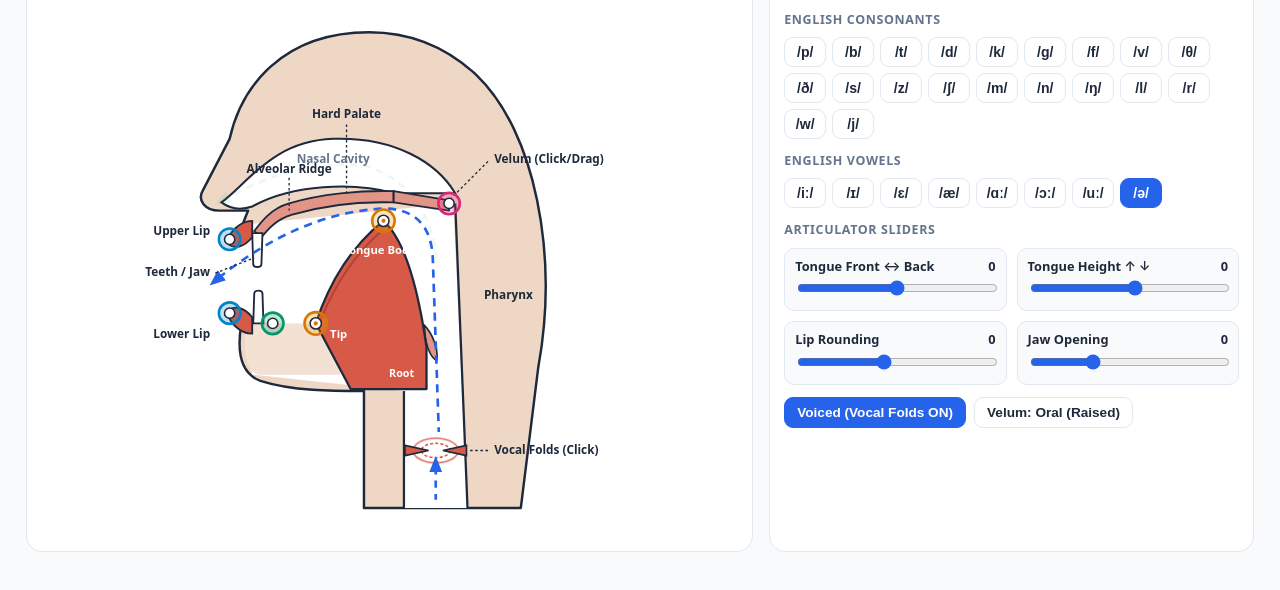
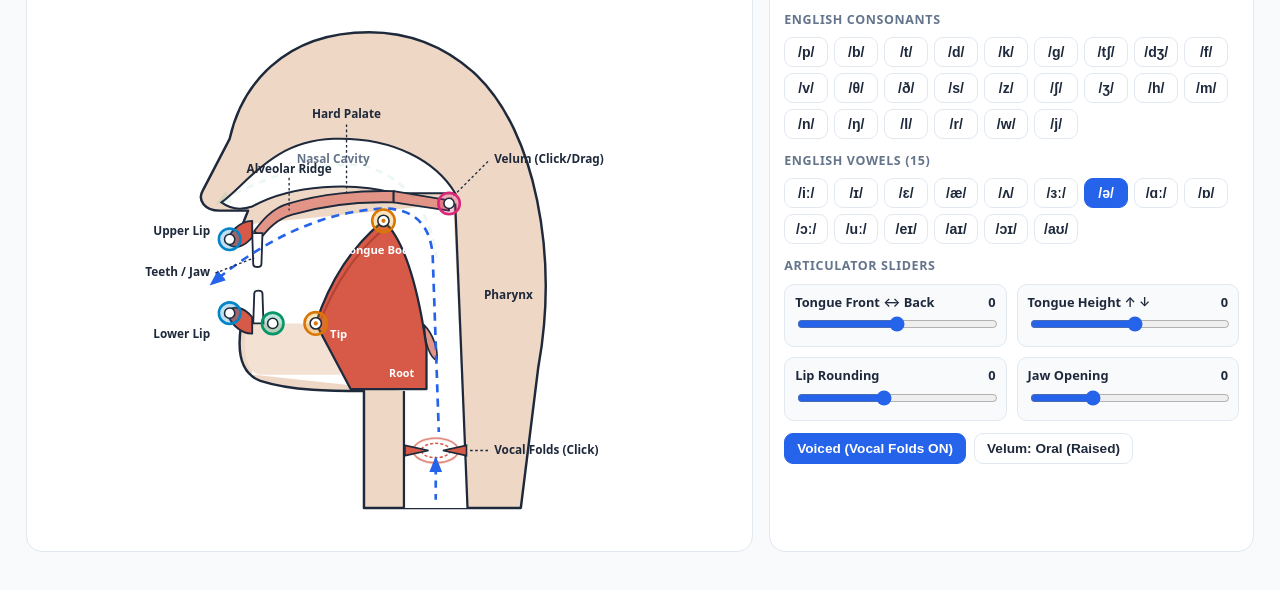
Before and after one commit to leor28/phonetix, a plain HTML site: page index.html in a window 1280 px wide. Shown: the part 184-774 px from the top of the page. Drawn offline with Linux system fonts and the light colour scheme.

Commit message:
Update index.html

```diff
--- a/index.html
+++ b/index.html
@@ -127,7 +127,6 @@
     user-select: none;
   }
 
-  /* Animated Airflow */
   @keyframes flowDash {
     to {
       stroke-dashoffset: -28;
@@ -209,7 +208,7 @@
   }
 
   .preset-btn {
-    min-width: 42px;
+    min-width: 44px;
     padding: 6px 8px;
     font-size: 0.88rem;
     font-weight: 700;
@@ -270,7 +269,6 @@
   </header>
 
   <div class="grid">
-    <!-- Left Diagram Card matching exact reference style -->
     <div class="card">
       <div class="hint-banner">
         💡 اسحب نقاط التحكم مباشرة على اللسان والشفايف والأسنان لتحريكها بحرية (Drag handles directly on the mouth to move tongue, lips &amp; jaw)
@@ -287,7 +285,6 @@
             </marker>
           </defs>
 
-          <!-- Outer Head & Neck Profile (Facing Left) -->
           <path d="M 320 48
                    C 235 48, 195 102, 184 152
                    L 158 202
@@ -306,7 +303,6 @@
                    C 395 62, 360 48, 320 48 Z"
                 fill="#eed7c5" stroke="#1e293b" stroke-width="2.4" stroke-linejoin="round" />
 
-          <!-- Inner Oral / Pharyngeal / Tracheal White Cavity -->
           <path d="M 205 235
                    L 402 215
                    L 416 512
@@ -315,7 +311,6 @@
                    L 206 382 Z"
                 fill="#ffffff" />
 
-          <!-- Nasal Cavity Dome -->
           <path d="M 176 214
                    C 202 195, 226 154, 285 152
                    C 345 150, 386 175, 404 205
@@ -324,7 +319,6 @@
                    C 194 222, 184 220, 176 214 Z"
                 fill="#ffffff" stroke="#1e293b" stroke-width="2" />
 
-          <!-- Hard Palate & Alveolar Ridge -->
           <path d="M 208 242
                    C 214 234, 224 220, 242 215
                    C 272 206, 312 202, 344 203
@@ -333,26 +327,21 @@
                    C 228 231, 220 242, 215 248 Z"
                 fill="#e29587" stroke="#1e293b" stroke-width="1.8" />
 
-          <!-- Divider Line between Hard Palate & Velum -->
           <line x1="344" y1="203" x2="344" y2="214" stroke="#1e293b" stroke-width="1.8" />
 
-          <!-- Upper Tooth (Incisor) -->
           <path d="M 206 244
                    L 216 244
                    L 215 274
                    C 215 278, 207 278, 207 274 Z"
                 fill="#ffffff" stroke="#1e293b" stroke-width="1.8" />
 
-          <!-- Lower Jaw Chin Floor & Lower Tooth Group (Dynamic Y) -->
           <g id="jawGroup">
-            <!-- Chin / Floor of Mouth -->
             <path d="M 202 332
                      L 285 332
                      L 292 382
                      L 212 382
                      C 198 378, 196 352, 202 332 Z"
                   fill="#f3e1d3" />
-            <!-- Lower Tooth (Incisor) -->
             <path d="M 207 332
                    L 217 332
                    L 216 303
@@ -360,35 +349,27 @@
                 fill="#ffffff" stroke="#1e293b" stroke-width="1.8" />
           </g>
 
-          <!-- Pharynx Back Wall & Trachea Walls -->
           <line x1="404" y1="215" x2="416" y2="512" stroke="#1e293b" stroke-width="2.2" />
           <line x1="354" y1="398" x2="354" y2="512" stroke="#1e293b" stroke-width="2.2" />
 
-          <!-- Velum / Soft Palate (Dynamic) -->
           <path id="velumPath" d="M 344 203 L 398 212 L 398 222 L 344 214 Z"
                 fill="#e29587" stroke="#1e293b" stroke-width="1.8" stroke-linejoin="round" />
 
-          <!-- Epiglottis flap at back of tongue -->
           <path id="epiglottisPath" d="M 374 334 C 382 342, 388 358, 386 368 C 380 366, 374 352, 374 334 Z"
                 fill="#e29587" stroke="#1e293b" stroke-width="1.6" />
 
-          <!-- Tongue Body, Tip & Root (Dynamic) -->
           <path id="tonguePath" d="M 268 332 Q 290 255 334 232 Q 368 255 376 355 L 376 396 L 302 396 Z"
                 fill="#d65a47" stroke="#1e293b" stroke-width="2.2" stroke-linejoin="round" />
 
-          <!-- Subtle Inner Tongue Contour Line -->
           <path id="tongueContour" d="M 272 328 Q 294 262 332 242"
                 fill="none" stroke="#b54434" stroke-width="2" stroke-linecap="round" />
 
-          <!-- Upper Lip (Dynamic) -->
           <path id="upperLipPath" d="M 206 232 C 194 232, 182 244, 182 254 C 188 260, 198 258, 206 248 Z"
                 fill="#d65a47" stroke="#1e293b" stroke-width="1.8" stroke-linejoin="round" />
 
-          <!-- Lower Lip (Dynamic) -->
           <path id="lowerLipPath" d="M 206 342 C 194 342, 182 330, 182 320 C 188 314, 198 316, 206 326 Z"
                 fill="#d65a47" stroke="#1e293b" stroke-width="1.8" stroke-linejoin="round" />
 
-          <!-- Vocal Folds at Larynx (Clickable) -->
           <g id="vocalFoldsGroup" style="cursor:pointer;">
             <ellipse id="foldHalo" cx="385" cy="456" rx="22" ry="12" fill="none" stroke="#d65a47" stroke-width="1.6" class="folds-vibrate" />
             <ellipse id="foldInner" cx="385" cy="456" rx="14" ry="7" fill="none" stroke="#d65a47" stroke-width="1.5" stroke-dasharray="3 2" />
@@ -396,96 +377,74 @@
             <polygon points="415,451 392,456 415,461" fill="#d65a47" stroke="#1e293b" stroke-width="1.6" />
           </g>
 
-          <!-- Animated Airflow Arrows (Matching Image) -->
           <g id="airflowLayer">
-            <!-- Trachea upward arrow -->
             <path d="M 385 504 L 385 466"
                   fill="none" stroke="#2563eb" stroke-width="2.6" stroke-dasharray="7 6"
                   marker-end="url(#blueArrow)" class="air-flow-anim" />
-            <!-- Pharynx & Oral Cavity curved arrow -->
             <path id="oralAirArrow" d="M 388 438 L 382 265 Q 378 242 335 232 Q 265 232 168 292"
                   fill="none" stroke="#2563eb" stroke-width="2.6" stroke-dasharray="8 6"
                   marker-end="url(#blueArrow)" class="air-flow-anim" />
-            <!-- Nasal Cavity arrow (visible when velum lowered) -->
             <path id="nasalAirArrow" d="M 386 268 Q 376 196 315 178 Q 245 172 174 214"
                   fill="none" stroke="#059669" stroke-width="2.6" stroke-dasharray="7 6"
                   marker-end="url(#greenArrow)" class="air-flow-anim" />
           </g>
 
-          <!-- Labels & Dotted Leader Lines (Matching Image) -->
           <g id="labelsLayer" font-size="11.5" font-weight="700" fill="#1e293b">
-            <!-- Hard Palate -->
             <text x="298" y="132" text-anchor="middle">Hard Palate</text>
             <line x1="298" y1="138" x2="298" y2="205" stroke="#1e293b" stroke-width="1.3" stroke-dasharray="2.5 2.5" />
 
-            <!-- Nasal Cavity -->
             <text x="285" y="176" text-anchor="middle" fill="#64748b">Nasal Cavity</text>
 
-            <!-- Alveolar Ridge -->
             <text x="242" y="185" text-anchor="middle">Alveolar Ridge</text>
             <line x1="242" y1="190" x2="242" y2="222" stroke="#1e293b" stroke-width="1.3" stroke-dasharray="2.5 2.5" />
 
-            <!-- Velum -->
             <text x="442" y="176">Velum (Click/Drag)</text>
             <line x1="436" y1="174" x2="398" y2="212" stroke="#1e293b" stroke-width="1.3" stroke-dasharray="2.5 2.5" />
 
-            <!-- Upper Lip -->
             <text x="165" y="246" text-anchor="end">Upper Lip</text>
 
-            <!-- Teeth / Jaw -->
             <text x="165" y="286" text-anchor="end">Teeth / Jaw</text>
             <line x1="170" y1="283" x2="208" y2="268" stroke="#1e293b" stroke-width="1.3" stroke-dasharray="2.5 2.5" />
 
-            <!-- Lower Lip -->
             <text x="165" y="346" text-anchor="end">Lower Lip</text>
 
-            <!-- Tongue Labels (White inside tongue) -->
             <text id="lblTongueBody" x="330" y="264" text-anchor="middle" fill="#ffffff" font-size="11">Tongue Body</text>
             <text id="lblTongueTip" x="282" y="346" fill="#ffffff" font-size="11">Tip</text>
             <text id="lblTongueRoot" x="364" y="384" text-anchor="end" fill="#ffffff" font-size="10.5">Root</text>
 
-            <!-- Pharynx -->
             <text x="432" y="308">Pharynx</text>
 
-            <!-- Vocal Folds -->
             <text x="442" y="459">Vocal Folds (Click)</text>
             <line x1="436" y1="456" x2="416" y2="456" stroke="#1e293b" stroke-width="1.3" stroke-dasharray="2.5 2.5" />
           </g>
 
-          <!-- Ring-Style Draggable Handles (Exact Style from Screenshot) -->
-          <!-- Tongue Body Handle (Amber Ring) -->
           <g id="handleTongueBody" class="drag-ring" transform="translate(334, 232)">
             <circle r="11" fill="#f59e0b" fill-opacity="0.28" stroke="#d97706" stroke-width="2.5" />
             <circle r="5.5" fill="#ffffff" stroke="#1e293b" stroke-width="1.5" />
             <circle r="2" fill="#d97706" />
           </g>
 
-          <!-- Tongue Tip Handle (Amber Ring) -->
           <g id="handleTongueTip" class="drag-ring" transform="translate(268, 332)">
             <circle r="11" fill="#f59e0b" fill-opacity="0.28" stroke="#d97706" stroke-width="2.5" />
             <circle r="5.5" fill="#ffffff" stroke="#1e293b" stroke-width="1.5" />
             <circle r="2" fill="#d97706" />
           </g>
 
-          <!-- Upper Lip Handle (Blue Ring) -->
           <g id="handleUpperLip" class="drag-ring" transform="translate(184, 250)">
             <circle r="10.5" fill="#0284c7" fill-opacity="0.25" stroke="#0284c7" stroke-width="2.5" />
             <circle r="5" fill="#ffffff" stroke="#1e293b" stroke-width="1.5" />
           </g>
 
-          <!-- Lower Lip Handle (Blue Ring) -->
           <g id="handleLowerLip" class="drag-ring" transform="translate(184, 322)">
             <circle r="10.5" fill="#0284c7" fill-opacity="0.25" stroke="#0284c7" stroke-width="2.5" />
             <circle r="5" fill="#ffffff" stroke="#1e293b" stroke-width="1.5" />
           </g>
 
-          <!-- Jaw Handle (Green Ring) -->
           <g id="handleJaw" class="drag-ring" transform="translate(226, 332)">
             <circle r="10.5" fill="#059669" fill-opacity="0.25" stroke="#059669" stroke-width="2.5" />
             <circle r="5" fill="#ffffff" stroke="#1e293b" stroke-width="1.5" />
           </g>
 
-          <!-- Velum Handle (Pink Ring) -->
           <g id="handleVelum" class="drag-ring" transform="translate(398, 215)">
             <circle r="10.5" fill="#db2777" fill-opacity="0.25" stroke="#db2777" stroke-width="2.5" />
             <circle r="5" fill="#ffffff" stroke="#1e293b" stroke-width="1.5" />
@@ -494,7 +453,6 @@
       </div>
     </div>
 
-    <!-- Right Controls & IPA Presets Card -->
     <div class="card">
       <div class="ipa-readout">
         <div>
@@ -513,7 +471,7 @@
       </div>
 
       <div class="presets-group">
-        <div class="section-title">English Vowels</div>
+        <div class="section-title">English Vowels (15)</div>
         <div id="vowelPresets" class="presets"></div>
       </div>
 
@@ -547,10 +505,10 @@
 
 <script>
   const state = {
-    tongueX: 0,      // + moves forward (left), - moves back (right)
-    tongueY: 0,      // - moves up (high), + moves down (low)
-    tipXOffset: 0,   // independent tip horizontal tweak
-    tipYOffset: 0,   // independent tip vertical tweak
+    tongueX: 0,
+    tongueY: 0,
+    tipXOffset: 0,
+    tipYOffset: 0,
     lipRound: 0,
     lowerLipY: 0,
     jaw: 0,
@@ -562,12 +520,15 @@
   };
 
   const PRESETS = [
+    // Consonants
     { sym: "/p/", type: "consonant", name: "Voiceless Bilabial Plosive", desc: "Lips closed, oral stop, voiceless", state: { tongueX: 0, tongueY: 8, tipXOffset: 0, tipYOffset: 0, lipRound: 4, lowerLipY: -28, jaw: -6, velumOpen: false, voiced: false } },
     { sym: "/b/", type: "consonant", name: "Voiced Bilabial Plosive", desc: "Lips closed, oral stop, voiced", state: { tongueX: 0, tongueY: 8, tipXOffset: 0, tipYOffset: 0, lipRound: 4, lowerLipY: -28, jaw: -6, velumOpen: false, voiced: true } },
     { sym: "/t/", type: "consonant", name: "Voiceless Alveolar Plosive", desc: "Tongue tip at alveolar ridge, voiceless", state: { tongueX: 22, tongueY: -12, tipXOffset: 24, tipYOffset: -88, lipRound: 0, lowerLipY: 0, jaw: 0, velumOpen: false, voiced: false } },
     { sym: "/d/", type: "consonant", name: "Voiced Alveolar Plosive", desc: "Tongue tip at alveolar ridge, voiced", state: { tongueX: 22, tongueY: -12, tipXOffset: 24, tipYOffset: -88, lipRound: 0, lowerLipY: 0, jaw: 0, velumOpen: false, voiced: true } },
     { sym: "/k/", type: "consonant", name: "Voiceless Velar Plosive", desc: "Back of tongue raised to velum, voiceless", state: { tongueX: -32, tongueY: -26, tipXOffset: -18, tipYOffset: 10, lipRound: 0, lowerLipY: 0, jaw: 4, velumOpen: false, voiced: false } },
     { sym: "/ɡ/", type: "consonant", name: "Voiced Velar Plosive", desc: "Back of tongue raised to velum, voiced", state: { tongueX: -32, tongueY: -26, tipXOffset: -18, tipYOffset: 10, lipRound: 0, lowerLipY: 0, jaw: 4, velumOpen: false, voiced: true } },
+    { sym: "/tʃ/", type: "consonant", name: "Voiceless Postalveolar Affricate", desc: "Stop + fricative release behind ridge, voiceless", state: { tongueX: 14, tongueY: -22, tipXOffset: 14, tipYOffset: -74, lipRound: 10, lowerLipY: 0, jaw: 0, velumOpen: false, voiced: false } },
+    { sym: "/dʒ/", type: "consonant", name: "Voiced Postalveolar Affricate", desc: "Stop + fricative release behind ridge, voiced", state: { tongueX: 14, tongueY: -22, tipXOffset: 14, tipYOffset: -74, lipRound: 10, lowerLipY: 0, jaw: 0, velumOpen: false, voiced: true } },
     { sym: "/f/", type: "consonant", name: "Voiceless Labiodental Fricative", desc: "Lower lip near upper teeth, voiceless", state: { tongueX: 0, tongueY: 6, tipXOffset: 0, tipYOffset: 0, lipRound: -4, lowerLipY: -36, jaw: -2, velumOpen: false, voiced: false } },
     { sym: "/v/", type: "consonant", name: "Voiced Labiodental Fricative", desc: "Lower lip near upper teeth, voiced", state: { tongueX: 0, tongueY: 6, tipXOffset: 0, tipYOffset: 0, lipRound: -4, lowerLipY: -36, jaw: -2, velumOpen: false, voiced: true } },
     { sym: "/θ/", type: "consonant", name: "Voiceless Dental Fricative", desc: "Tongue tip between teeth, voiceless", state: { tongueX: 28, tongueY: 4, tipXOffset: 42, tipYOffset: -45, lipRound: 0, lowerLipY: 2, jaw: 4, velumOpen: false, voiced: false } },
@@ -575,6 +536,8 @@
     { sym: "/s/", type: "consonant", name: "Voiceless Alveolar Fricative", desc: "Narrow groove at alveolar ridge, voiceless", state: { tongueX: 22, tongueY: -10, tipXOffset: 22, tipYOffset: -78, lipRound: -4, lowerLipY: 0, jaw: -2, velumOpen: false, voiced: false } },
     { sym: "/z/", type: "consonant", name: "Voiced Alveolar Fricative", desc: "Narrow groove at alveolar ridge, voiced", state: { tongueX: 22, tongueY: -10, tipXOffset: 22, tipYOffset: -78, lipRound: -4, lowerLipY: 0, jaw: -2, velumOpen: false, voiced: true } },
     { sym: "/ʃ/", type: "consonant", name: "Voiceless Postalveolar Fricative", desc: "Tongue arched behind ridge, lips rounded", state: { tongueX: 12, tongueY: -22, tipXOffset: 10, tipYOffset: -64, lipRound: 14, lowerLipY: 0, jaw: 0, velumOpen: false, voiced: false } },
+    { sym: "/ʒ/", type: "consonant", name: "Voiced Postalveolar Fricative", desc: "Tongue arched behind ridge, lips rounded, voiced", state: { tongueX: 12, tongueY: -22, tipXOffset: 10, tipYOffset: -64, lipRound: 14, lowerLipY: 0, jaw: 0, velumOpen: false, voiced: true } },
+    { sym: "/h/", type: "consonant", name: "Voiceless Glottal Fricative", desc: "Open vocal tract, friction at glottis, voiceless", state: { tongueX: 0, tongueY: 4, tipXOffset: 0, tipYOffset: 4, lipRound: 0, lowerLipY: 2, jaw: 4, velumOpen: false, voiced: false } },
     { sym: "/m/", type: "consonant", name: "Bilabial Nasal", desc: "Lips closed, velum lowered for nasal airflow", state: { tongueX: 0, tongueY: 8, tipXOffset: 0, tipYOffset: 0, lipRound: 3, lowerLipY: -28, jaw: -6, velumOpen: true, voiced: true } },
     { sym: "/n/", type: "consonant", name: "Alveolar Nasal", desc: "Tongue at ridge, velum lowered for nasal airflow", state: { tongueX: 22, tongueY: -12, tipXOffset: 24, tipYOffset: -88, lipRound: 0, lowerLipY: 0, jaw: 0, velumOpen: true, voiced: true } },
     { sym: "/ŋ/", type: "consonant", name: "Velar Nasal", desc: "Tongue back at velum, velum lowered", state: { tongueX: -32, tongueY: -26, tipXOffset: -18, tipYOffset: 10, lipRound: 0, lowerLipY: 2, jaw: 4, velumOpen: true, voiced: true } },
@@ -583,14 +546,22 @@
     { sym: "/w/", type: "consonant", name: "Labial-Velar Approximant", desc: "Rounded protruded lips + raised tongue back", state: { tongueX: -28, tongueY: -20, tipXOffset: -14, tipYOffset: 6, lipRound: 18, lowerLipY: -6, jaw: 0, velumOpen: false, voiced: true } },
     { sym: "/j/", type: "consonant", name: "Palatal Approximant", desc: "Tongue front raised toward hard palate", state: { tongueX: 16, tongueY: -24, tipXOffset: 6, tipYOffset: -18, lipRound: -6, lowerLipY: 0, jaw: -2, velumOpen: false, voiced: true } },
 
+    // 15 English Vowels (Monophthongs + Diphthongs)
     { sym: "/iː/", type: "vowel", name: "Close Front Unrounded Vowel", desc: "High front tongue, spread lips, close jaw", state: { tongueX: 24, tongueY: -22, tipXOffset: 12, tipYOffset: -14, lipRound: -12, lowerLipY: 4, jaw: -4, velumOpen: false, voiced: true } },
-    { sym: "/ɪ/", type: "vowel", name: "Near-Close Near-Front Vowel", desc: "Slightly lower/more centralized than /iː/", state: { tongueX: 14, tongueY: -12, tipXOffset: 6, tipYOffset: -8, lipRound: -5, lowerLipY: 4, jaw: 0, velumOpen: false, voiced: true } },
+    { sym: "/ɪ/", type: "vowel", name: "Near-Close Near-Front Vowel", desc: "Slightly lower/centralized front vowel", state: { tongueX: 14, tongueY: -12, tipXOffset: 6, tipYOffset: -8, lipRound: -5, lowerLipY: 4, jaw: 0, velumOpen: false, voiced: true } },
     { sym: "/ɛ/", type: "vowel", name: "Open-Mid Front Unrounded Vowel", desc: "Mid-low front tongue, moderate jaw opening", state: { tongueX: 16, tongueY: 6, tipXOffset: 8, tipYOffset: 4, lipRound: -4, lowerLipY: 6, jaw: 10, velumOpen: false, voiced: true } },
     { sym: "/æ/", type: "vowel", name: "Near-Open Front Unrounded Vowel", desc: "Low front tongue, wide jaw opening", state: { tongueX: 18, tongueY: 18, tipXOffset: 10, tipYOffset: 10, lipRound: -6, lowerLipY: 8, jaw: 20, velumOpen: false, voiced: true } },
+    { sym: "/ʌ/", type: "vowel", name: "Open-Mid Back Unrounded Vowel", desc: "Lower-mid central/back tongue, unrounded lips", state: { tongueX: -8, tongueY: 12, tipXOffset: -4, tipYOffset: 6, lipRound: 0, lowerLipY: 6, jaw: 14, velumOpen: false, voiced: true } },
+    { sym: "/ɜː/", type: "vowel", name: "Open-Mid Central Unrounded Vowel", desc: "Central tongue raised mid-way, neutral lips", state: { tongueX: 0, tongueY: -4, tipXOffset: 0, tipYOffset: -2, lipRound: 2, lowerLipY: 4, jaw: 8, velumOpen: false, voiced: true } },
+    { sym: "/ə/", type: "vowel", name: "Mid Central Vowel (Schwa)", desc: "Relaxed neutral tongue and lips", state: { tongueX: 0, tongueY: 0, tipXOffset: 0, tipYOffset: 0, lipRound: 0, lowerLipY: 0, jaw: 0, velumOpen: false, voiced: true } },
     { sym: "/ɑː/", type: "vowel", name: "Open Back Unrounded Vowel", desc: "Low back tongue, wide open jaw", state: { tongueX: -22, tongueY: 22, tipXOffset: -12, tipYOffset: 8, lipRound: 0, lowerLipY: 8, jaw: 24, velumOpen: false, voiced: true } },
+    { sym: "/ɒ/", type: "vowel", name: "Open Back Rounded Vowel", desc: "Low back tongue, slight lip rounding, open jaw", state: { tongueX: -22, tongueY: 20, tipXOffset: -10, tipYOffset: 8, lipRound: 8, lowerLipY: 6, jaw: 20, velumOpen: false, voiced: true } },
     { sym: "/ɔː/", type: "vowel", name: "Open-Mid Back Rounded Vowel", desc: "Mid-low back tongue, rounded lips", state: { tongueX: -24, tongueY: 8, tipXOffset: -12, tipYOffset: 4, lipRound: 14, lowerLipY: 6, jaw: 12, velumOpen: false, voiced: true } },
     { sym: "/uː/", type: "vowel", name: "Close Back Rounded Vowel", desc: "High back tongue, rounded protruded lips", state: { tongueX: -28, tongueY: -22, tipXOffset: -14, tipYOffset: 4, lipRound: 18, lowerLipY: 2, jaw: -2, velumOpen: false, voiced: true } },
-    { sym: "/ə/", type: "vowel", name: "Mid Central Vowel (Schwa)", desc: "Relaxed neutral tongue and lips", state: { tongueX: 0, tongueY: 0, tipXOffset: 0, tipYOffset: 0, lipRound: 0, lowerLipY: 0, jaw: 0, velumOpen: false, voiced: true } }
+    { sym: "/eɪ/", type: "vowel", name: "Diphthong: Mid Front → High Front", desc: "Glides from mid-front toward /ɪ/ or /iː/", state: { tongueX: 20, tongueY: -8, tipXOffset: 10, tipYOffset: -6, lipRound: -6, lowerLipY: 4, jaw: 4, velumOpen: false, voiced: true } },
+    { sym: "/aɪ/", type: "vowel", name: "Diphthong: Low → High Front", desc: "Starts open low, rises toward high front", state: { tongueX: 16, tongueY: 8, tipXOffset: 8, tipYOffset: 2, lipRound: -4, lowerLipY: 6, jaw: 14, velumOpen: false, voiced: true } },
+    { sym: "/ɔɪ/", type: "vowel", name: "Diphthong: Back Rounded → Front", desc: "Starts back rounded, glides toward high front", state: { tongueX: 6, tongueY: -4, tipXOffset: 4, tipYOffset: -4, lipRound: 6, lowerLipY: 4, jaw: 8, velumOpen: false, voiced: true } },
+    { sym: "/aʊ/", type: "vowel", name: "Diphthong: Low → High Back Rounded", desc: "Starts open, rises toward back with lip rounding", state: { tongueX: -12, tongueY: 6, tipXOffset: -6, tipYOffset: 4, lipRound: 10, lowerLipY: 5, jaw: 14, velumOpen: false, voiced: true } }
   ];
 
   const svg = document.getElementById("vocalSvg");
@@ -647,7 +618,7 @@
   }
 
   function detectClosestPreset() {
-    let best = PRESETS[PRESETS.length - 1];
+    let best = PRESETS.find(p => p.sym === "/ə/") || PRESETS[0];
     let bestScore = Infinity;
 
     for (const p of PRESETS) {
@@ -674,7 +645,6 @@
     const jawY = state.jaw * 0.65;
     jawGroup.setAttribute("transform", `translate(0, ${jawY})`);
 
-    // Tongue Body & Tip coordinates matching exact reference layout
     const bodyX = clamp(334 - state.tongueX * 0.85, 275, 372);
     const bodyY = clamp(232 + state.tongueY * 0.85 + jawY * 0.25, 206, 295);
 
@@ -694,7 +664,6 @@
       `M ${tipX + 5} ${tipY - 4} Q ${(tipX + bodyX) / 2 - 6} ${(tipY + bodyY) / 2 - 8} ${bodyX - 2} ${bodyY + 10}`
     );
 
-    // Lips
     const lipShiftX = -state.lipRound * 0.65;
     const uLipY = state.lipRound * 0.12;
     const lLipY = state.lowerLipY * 0.7 + jawY * 0.55;
@@ -709,21 +678,18 @@
       `M 206 ${342 + lLipY} C ${194 + lipShiftX} ${342 + lLipY}, ${182 + lipShiftX} ${330 + lLipY}, ${182 + lipShiftX} ${320 + lLipY} C ${188 + lipShiftX} ${314 + lLipY}, ${198 + lipShiftX} ${316 + lLipY}, 206 ${326 + lLipY} Z`
     );
 
-    // Velum
     if (state.velumOpen) {
       velumPath.setAttribute("d", "M 344 203 L 386 234 L 378 241 L 344 214 Z");
     } else {
       velumPath.setAttribute("d", "M 344 203 L 398 212 L 398 222 L 344 214 Z");
     }
 
-    // Dynamic Oral Airflow curve that adapts around tongue height
     const airPeakY = Math.min(bodyY - 12, 232);
     oralAirArrow.setAttribute(
       "d",
       `M 388 438 L 382 265 Q 378 ${airPeakY} ${bodyX} ${airPeakY} Q 250 ${airPeakY + 4} 168 ${292 + jawY * 0.3}`
     );
 
-    // Update Draggable Rings
     hTongueBody.setAttribute("transform", `translate(${bodyX}, ${bodyY})`);
     hTongueTip.setAttribute("transform", `translate(${tipX}, ${tipY})`);
     hUpperLip.setAttribute("transform", `translate(${184 + lipShiftX}, ${250 + uLipY})`);
@@ -731,13 +697,11 @@
     hJaw.setAttribute("transform", `translate(226, ${332 + jawY})`);
     hVelum.setAttribute("transform", `translate(${state.velumOpen ? 382 : 398}, ${state.velumOpen ? 236 : 215})`);
 
-    // Update Tongue Internal Labels
     lblTongueBody.setAttribute("x", bodyX - 4);
     lblTongueBody.setAttribute("y", bodyY + 32);
     lblTongueTip.setAttribute("x", tipX + 14);
     lblTongueTip.setAttribute("y", tipY + 14);
 
-    // Voicing & Airflow visibility
     if (state.voiced) {
       foldHalo.classList.add("folds-vibrate");
       foldHalo.style.opacity = "0.85";
@@ -751,7 +715,6 @@
     labelsLayer.style.display = state.showLabels ? "block" : "none";
     airflowLayer.style.display = state.showAirflow ? "block" : "none";
 
-    // Sync sliders
     sliderTongueX.value = Math.round(state.tongueX);
     sliderTongueY.value = Math.round(state.tongueY);
     sliderLipRound.value = Math.round(state.lipRound);
```
